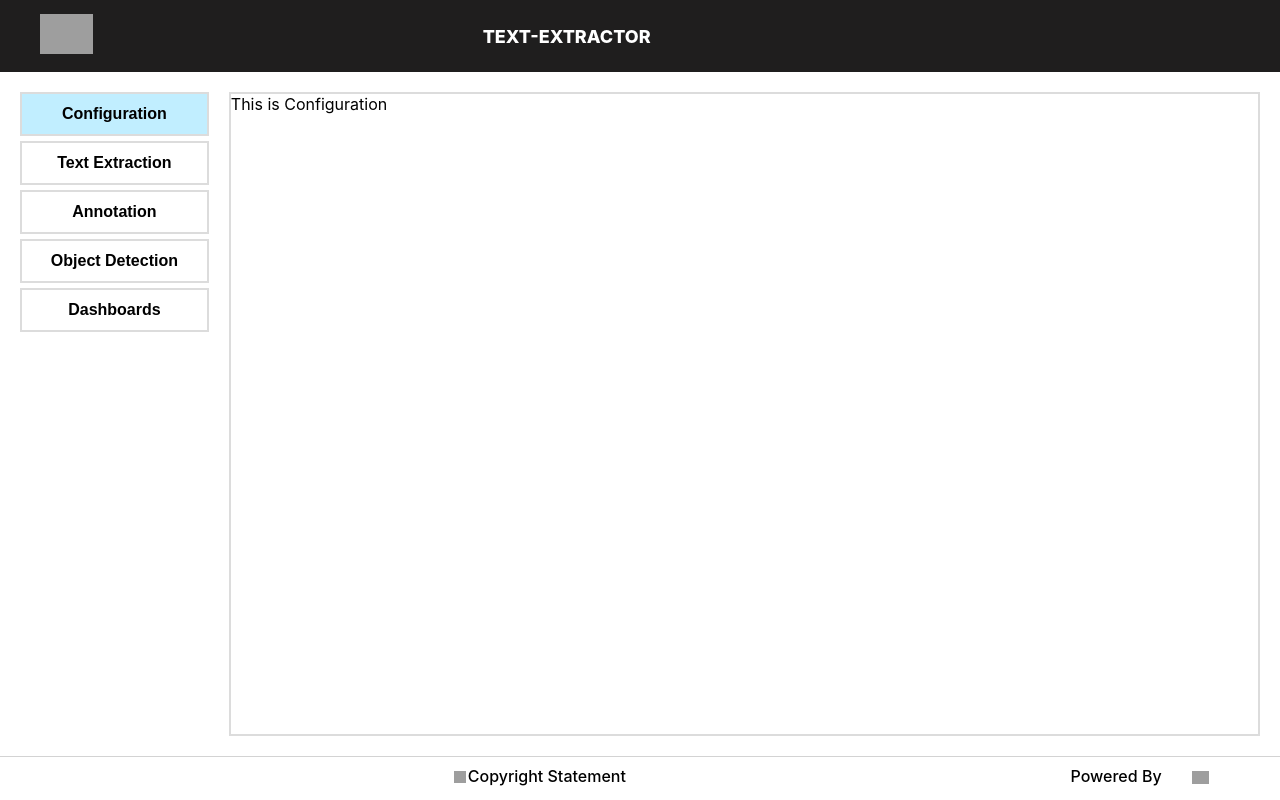
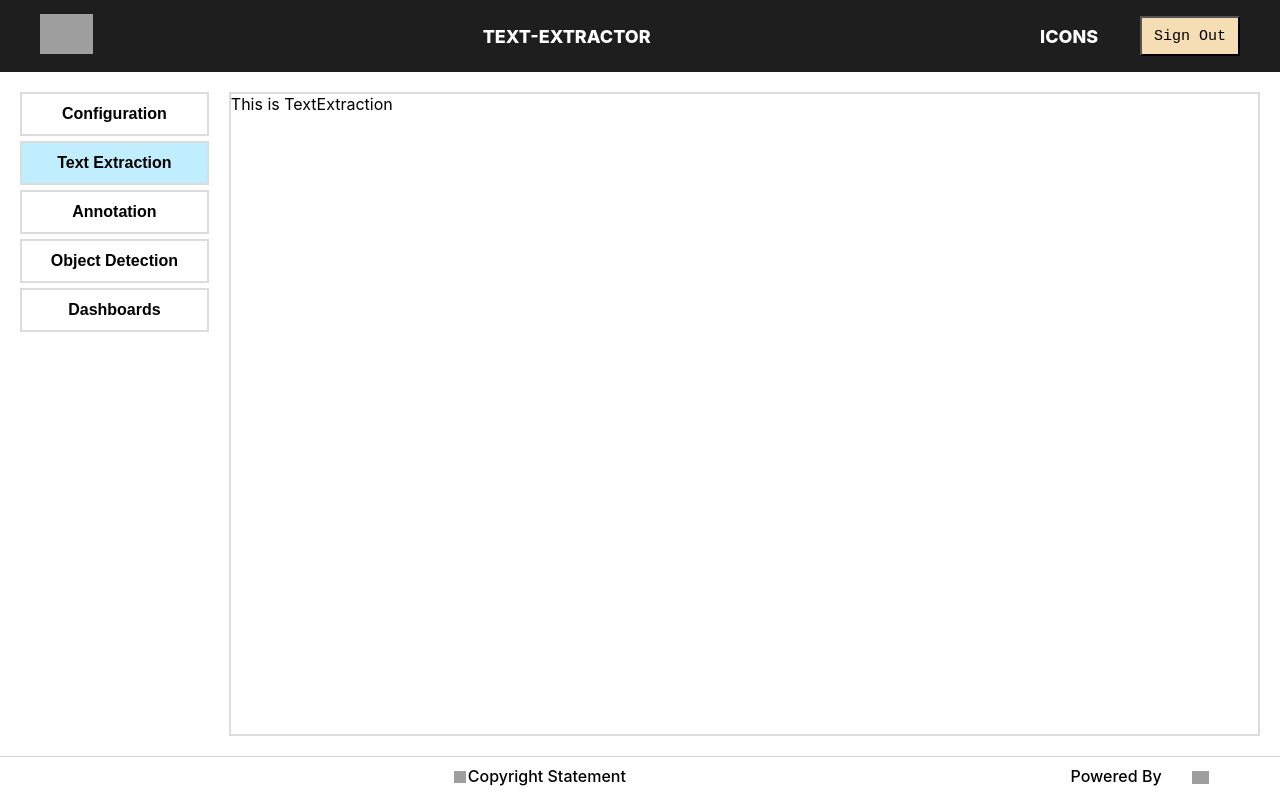
Before and after one commit to vkandra/text123, a React (Create React App) app: page / in a window 1280 px wide. Built offline with nearby package versions, Linux system fonts and the light colour scheme; grey boxes are pictures that could not be loaded.

Commit message:
Small Change

```diff
--- a/src/components/Header/Header.js
+++ b/src/components/Header/Header.js
@@ -28,7 +28,7 @@ const Header = (props) => {
       <div>TEXT-EXTRACTOR</div>
 
       <div className="dropiconbutton">
-        {/* <div>ICONS </div>
+        <div>ICONS </div>
         {props.user.signUp === false && props.user.isLoggedIn === true ? (
           <Link to="/signin">
             <button className="inupoutButton" onClick={signInPerform}>
@@ -47,7 +47,7 @@ const Header = (props) => {
               Sign In
             </button>
           </Link>
-        ) : null} */}
+        ) : null}
       </div>
     </div>
   );
--- a/src/reducers/extractor.js
+++ b/src/reducers/extractor.js
@@ -1,7 +1,7 @@
 import { CHANGE_TAB_OPERATION } from '../actions/extractor';
 
 const extractorDocumentState = {
-  page: 1,
+  page: 2,
 };
 
 export default function extractor(state = extractorDocumentState, action) {
```
